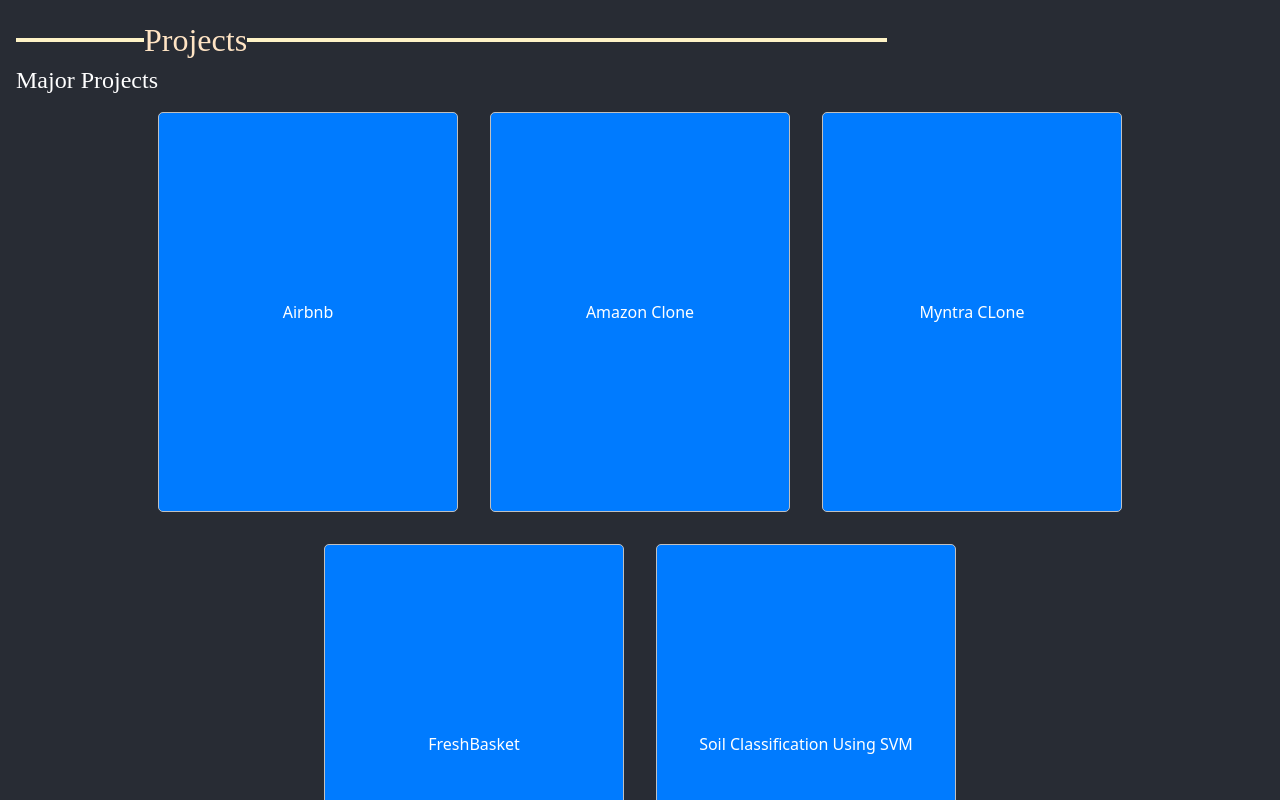
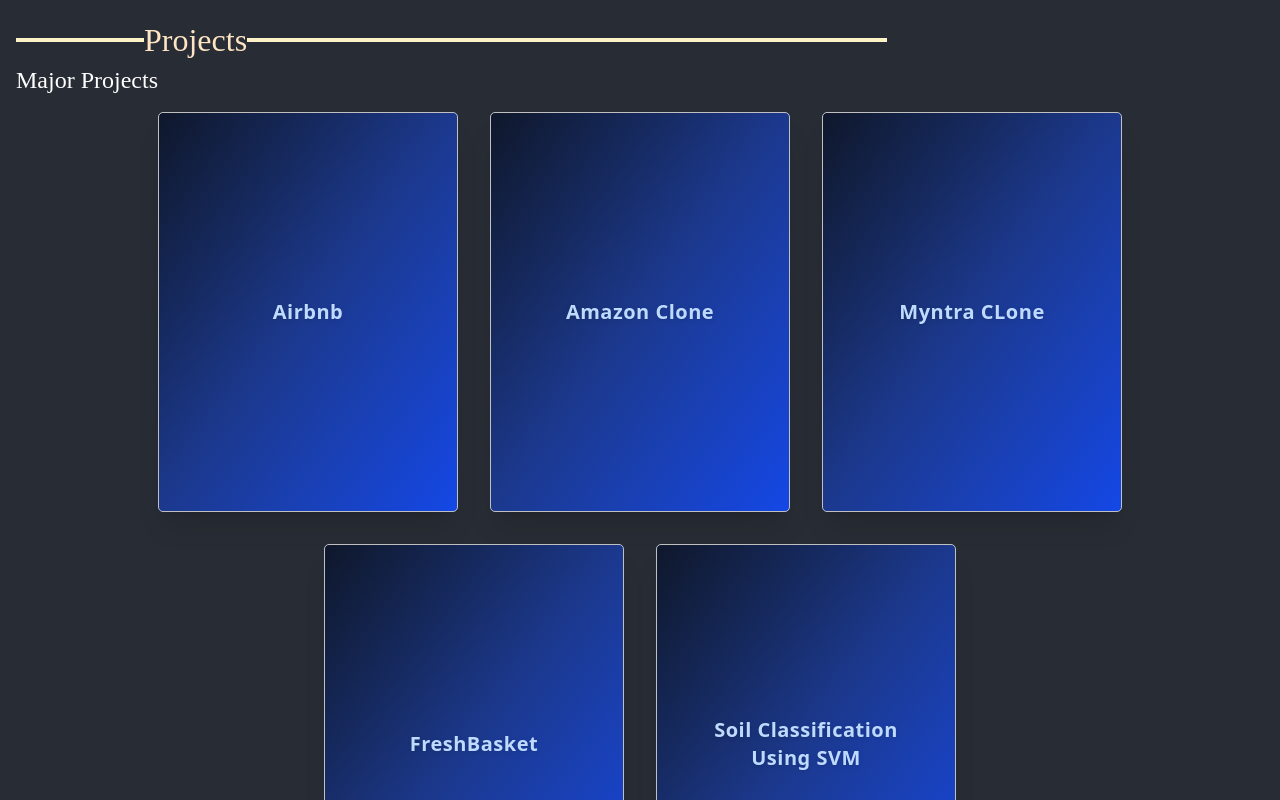
Before and after one commit to rakeshsunki/rakeshportfolio, a React (Vite) app: page /projects in a window 1280 px wide. Shown: the top 800 px of the page. Built offline with nearby package versions, Linux system fonts and the light colour scheme.

Commit message:
changed Cards

```diff
--- a/src/components/Projects/cards.jsx
+++ b/src/components/Projects/cards.jsx
@@ -14,8 +14,12 @@
   return (
     <div className={styles.flipcard}>
       <div className={styles.card}>
-        <div className={styles.front}>
-          <h1>{project.name}</h1>
+        <div
+          className={`${styles.front} flex items-center justify-center rounded-2xl bg-gradient-to-br from-slate-900 via-blue-900 to-blue-700 shadow-xl`}
+        >
+          <h1 className="text-blue-200 text-lg md:text-xl font-semibold tracking-wide text-center drop-shadow px-4 py-4">
+            {project.name}
+          </h1>
         </div>
         <div className={styles.back}>
           <h1>{project.name}</h1>
@@ -27,7 +31,9 @@
               project.icons.map((icon, index) => (
                 <span
                   key={index}
-                  className={`text-white bg-slate-900 rounded-[50%] text-4xl p-1.5 transition-colors duration-300 ${hoverColors[index % hoverColors.length]}`}
+                  className={`text-white bg-slate-900 rounded-[50%] text-4xl p-1.5 transition-colors duration-300 ${
+                    hoverColors[index % hoverColors.length]
+                  }`}
                 >
                   {icon}
                 </span>
```
